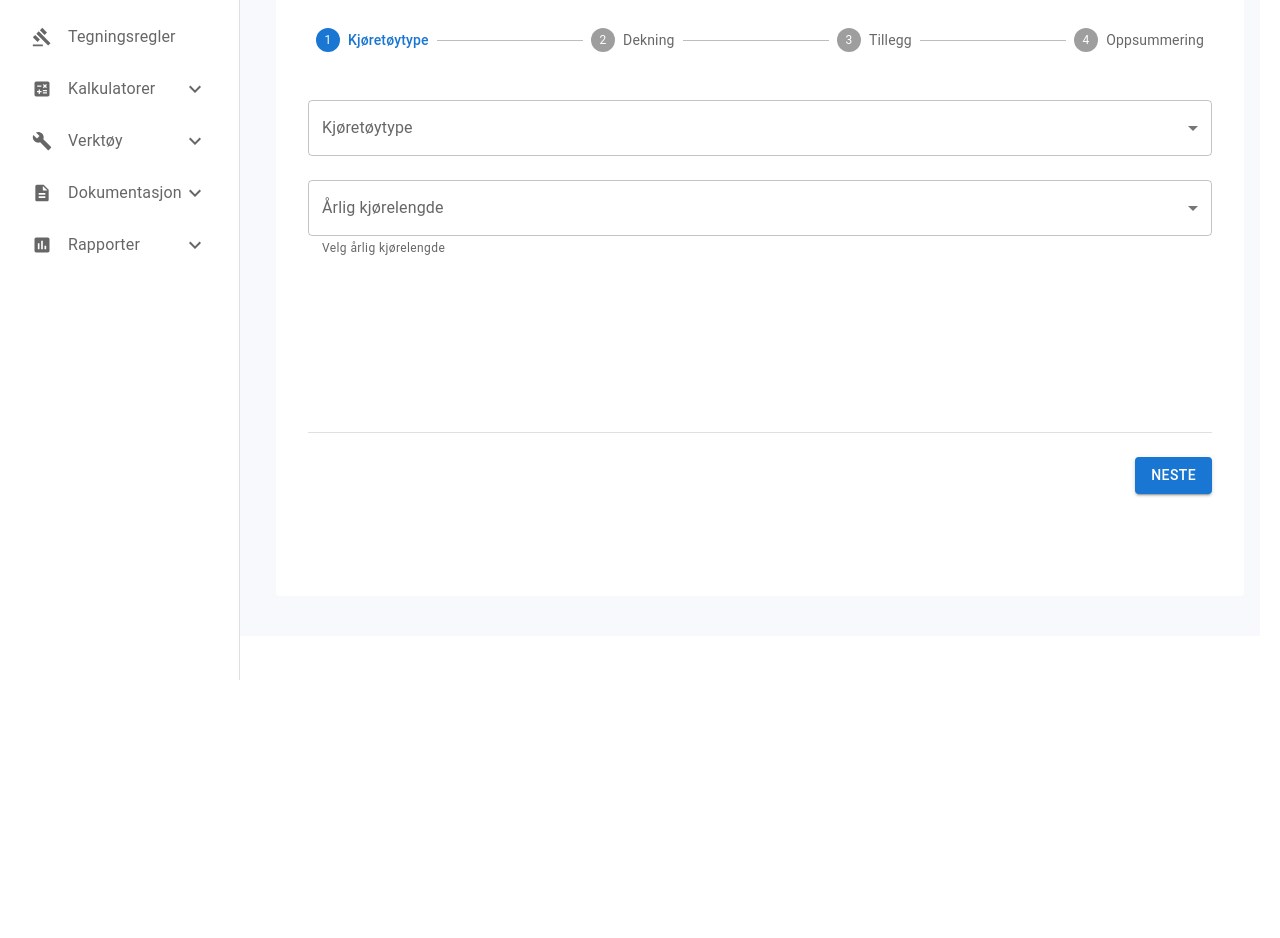
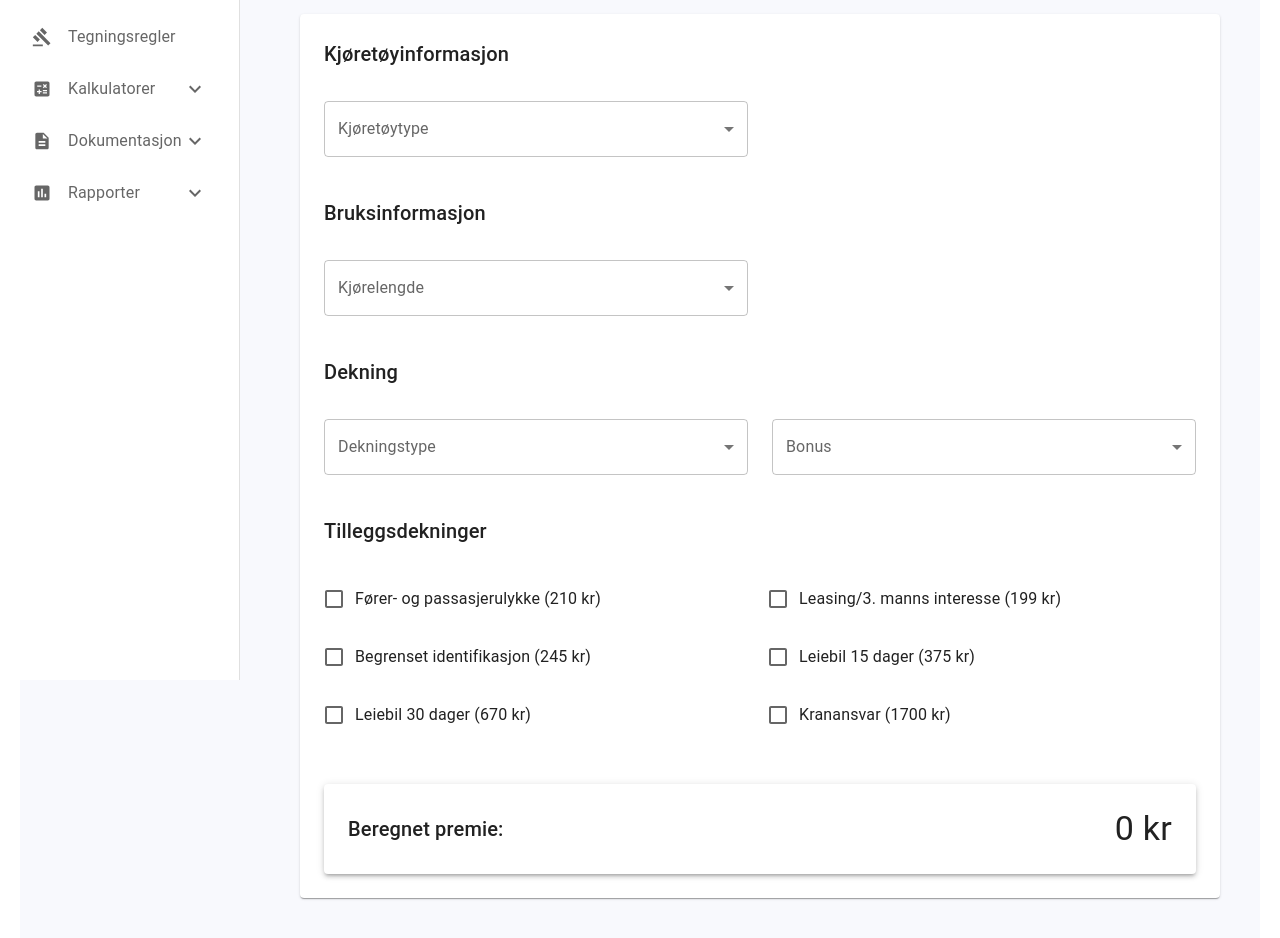
Before and after one commit to Byggmesterforsikring/byggbot, a React app: page /#/calculators/auto in a window 1280 px wide. Shown: the part 120-1058 px from the top of the page. Before the commit the page ends 800 px from the top, so only its background shows below. Built offline with nearby package versions, Linux system fonts and the light colour scheme.

Commit message:
fikset auto-kalkulator, det gjenstår litt småtteri på logikk, men tariffen er korrekt

```diff
--- a/src/components/Auto/AutoCalculator.js
+++ b/src/components/Auto/AutoCalculator.js
@@ -1,149 +1,237 @@
 import React, { useState } from 'react';
 import {
-  Stepper,
-  Step,
-  StepLabel,
+  Box,
+  Paper,
   Typography,
-  Box,
-  Button,
-  Paper
+  TextField,
+  FormControl,
+  InputLabel,
+  Select,
+  MenuItem,
+  Grid,
+  Checkbox,
+  FormControlLabel
 } from '@mui/material';
-import { useNavigate } from 'react-router-dom';
-import { Home } from '@mui/icons-material';
-
-import VehicleTypeStep from './steps/VehicleTypeStep';
-import CoverageStep from './steps/CoverageStep';
-import ExtrasStep from './steps/ExtrasStep';
-import SummaryStep from './steps/SummaryStep';
-
-const steps = ['Kjøretøytype', 'Dekning', 'Tillegg', 'Oppsummering'];
+import {
+  VEHICLE_TYPES,
+  COVERAGE_TYPES,
+  BONUS_LEVELS,
+  BUDGET_CAR_BRANDS,
+  MILEAGE_OPTIONS,
+  EXTRAS,
+  TARIFFS
+} from './constants/tariffData';
 
 function AutoCalculator() {
-  const navigate = useNavigate();
-  const [activeStep, setActiveStep] = useState(0);
   const [formData, setFormData] = useState({
     vehicleType: '',
+    carBrand: '',  // For budget cars
     mileage: '',
     coverage: '',
     bonusLevel: '',
-    extras: ['driverAccident'],
-    carBrand: ''
+    extras: []
   });
 
-  const handleNext = () => {
-    setActiveStep((prevStep) => prevStep + 1);
+  const handleChange = (event) => {
+    const { name, value } = event.target;
+    setFormData(prevData => ({
+      ...prevData,
+      [name]: value
+    }));
   };
 
-  const handleBack = () => {
-    setActiveStep((prevStep) => prevStep - 1);
+  const handleExtraChange = (extraId) => {
+    setFormData(prevData => ({
+      ...prevData,
+      extras: prevData.extras.includes(extraId)
+        ? prevData.extras.filter(id => id !== extraId)
+        : [...prevData.extras, extraId]
+    }));
   };
 
-  const handleFormChange = (field, value) => {
-    setFormData(prev => {
-      const newData = {
-        ...prev,
-        [field]: value
-      };
+  const calculatePremium = () => {
+    if (!formData.vehicleType || !formData.coverage || !formData.bonusLevel || !formData.mileage) {
+      return 0;
+    }
 
-      if (field === 'coverage' && value !== 'FULL_KASKO') {
-        const kaskoOnly = ['leasing', 'rentalCar15', 'rentalCar30'];
-        newData.extras = prev.extras.filter(extra => !kaskoOnly.includes(extra));
-      }
+    // Get base premium from tariff
+    let basePremium = TARIFFS[formData.vehicleType]?.[formData.coverage]?.[formData.bonusLevel] || 0;
 
-      return newData;
-    });
-  };
+    // Apply mileage factor
+    const mileageOption = MILEAGE_OPTIONS.find(opt => opt.value === parseInt(formData.mileage));
+    if (mileageOption) {
+      basePremium *= mileageOption.factor;
+    }
 
-  const getStepContent = (step) => {
-    switch (step) {
-      case 0:
-        return <VehicleTypeStep
-          formData={formData}
-          onChange={handleFormChange}
-        />;
-      case 1:
-        return <CoverageStep
-          formData={formData}
-          onChange={handleFormChange}
-        />;
-      case 2:
-        return <ExtrasStep
-          formData={formData}
-          onChange={handleFormChange}
-        />;
-      case 3:
-        return <SummaryStep formData={formData} />;
-      default:
-        return 'Ukjent steg';
-    }
+    // Add extras
+    const extrasCost = formData.extras.reduce((sum, extraId) => {
+      const extra = EXTRAS.find(e => e.id === extraId);
+      return sum + (extra?.price || 0);
+    }, 0);
+
+    return Math.round(basePremium + extrasCost);
   };
 
   return (
-    <Box>
-      <Box sx={{
-        display: 'flex',
-        justifyContent: 'space-between',
-        alignItems: 'center',
-        mb: 4
-      }}>
-        <Typography variant="h5" component="h1">
-          Auto Kalkulator
-        </Typography>
-      </Box>
+    <Box sx={{ maxWidth: 1200, mx: 'auto', p: 3 }}>
+      <Typography variant="h4" gutterBottom>
+        Auto Kalkulator
+      </Typography>
 
-      <Paper
-        elevation={0}
-        sx={{
-          bgcolor: 'white',
-          p: 4,
-          borderRadius: 1,
-          minHeight: '600px'
-        }}
-      >
-        <Stepper
-          activeStep={activeStep}
-          sx={{
-            mb: 6,
-            '& .MuiStepLabel-root .Mui-completed': {
-              color: 'primary.main'
-            },
-            '& .MuiStepLabel-root .Mui-active': {
-              color: 'primary.main'
-            }
-          }}
-        >
-          {steps.map((label) => (
-            <Step key={label}>
-              <StepLabel>{label}</StepLabel>
-            </Step>
-          ))}
-        </Stepper>
+      <Paper sx={{ p: 3, mt: 2 }}>
+        <Grid container spacing={3}>
+          {/* Vehicle Information */}
+          <Grid item xs={12}>
+            <Typography variant="h6" gutterBottom>
+              Kjøretøyinformasjon
+            </Typography>
+          </Grid>
 
-        <Box sx={{ minHeight: '300px' }}>
-          {getStepContent(activeStep)}
-        </Box>
+          <Grid item xs={12} md={6}>
+            <FormControl fullWidth>
+              <InputLabel>Kjøretøytype</InputLabel>
+              <Select
+                name="vehicleType"
+                value={formData.vehicleType}
+                onChange={handleChange}
+                label="Kjøretøytype"
+              >
+                {Object.entries(VEHICLE_TYPES).map(([key, label]) => (
+                  <MenuItem key={key} value={key}>{label}</MenuItem>
+                ))}
+              </Select>
+            </FormControl>
+          </Grid>
 
-        <Box sx={{
-          display: 'flex',
-          justifyContent: 'flex-end',
-          mt: 4,
-          pt: 3,
-          borderTop: '1px solid',
-          borderColor: 'divider'
-        }}>
-          {activeStep !== 0 && (
-            <Button onClick={handleBack} sx={{ mr: 1 }}>
-              Tilbake
-            </Button>
+          {formData.vehicleType === 'BUDGET' && (
+            <Grid item xs={12} md={6}>
+              <FormControl fullWidth>
+                <InputLabel>Bilmerke</InputLabel>
+                <Select
+                  name="carBrand"
+                  value={formData.carBrand}
+                  onChange={handleChange}
+                  label="Bilmerke"
+                >
+                  {BUDGET_CAR_BRANDS.map(brand => (
+                    <MenuItem key={brand} value={brand}>{brand}</MenuItem>
+                  ))}
+                </Select>
+              </FormControl>
+            </Grid>
           )}
-          <Button
-            variant="contained"
-            onClick={handleNext}
-            disabled={activeStep === steps.length - 1}
-          >
-            NESTE
-          </Button>
-        </Box>
+
+          {/* Usage Information */}
+          <Grid item xs={12}>
+            <Typography variant="h6" gutterBottom sx={{ mt: 2 }}>
+              Bruksinformasjon
+            </Typography>
+          </Grid>
+
+          <Grid item xs={12} md={6}>
+            <FormControl fullWidth>
+              <InputLabel>Kjørelengde</InputLabel>
+              <Select
+                name="mileage"
+                value={formData.mileage}
+                onChange={handleChange}
+                label="Kjørelengde"
+              >
+                {MILEAGE_OPTIONS.map(option => (
+                  <MenuItem key={option.value} value={option.value}>
+                    {option.label}
+                  </MenuItem>
+                ))}
+              </Select>
+            </FormControl>
+          </Grid>
+
+          {/* Coverage Options */}
+          <Grid item xs={12}>
+            <Typography variant="h6" gutterBottom sx={{ mt: 2 }}>
+              Dekning
+            </Typography>
+          </Grid>
+
+          <Grid item xs={12} md={6}>
+            <FormControl fullWidth>
+              <InputLabel>Dekningstype</InputLabel>
+              <Select
+                name="coverage"
+                value={formData.coverage}
+                onChange={handleChange}
+                label="Dekningstype"
+              >
+                {Object.entries(COVERAGE_TYPES).map(([key, label]) => (
+                  <MenuItem key={key} value={key}>{label}</MenuItem>
+                ))}
+              </Select>
+            </FormControl>
+          </Grid>
+
+          <Grid item xs={12} md={6}>
+            <FormControl fullWidth>
+              <InputLabel>Bonus</InputLabel>
+              <Select
+                name="bonusLevel"
+                value={formData.bonusLevel}
+                onChange={handleChange}
+                label="Bonus"
+              >
+                {BONUS_LEVELS.map(level => (
+                  <MenuItem key={level} value={level}>{level}</MenuItem>
+                ))}
+              </Select>
+            </FormControl>
+          </Grid>
+
+          {/* Extras */}
+          <Grid item xs={12}>
+            <Typography variant="h6" gutterBottom sx={{ mt: 2 }}>
+              Tilleggsdekninger
+            </Typography>
+          </Grid>
+
+          <Grid item xs={12}>
+            <Grid container spacing={2}>
+              {EXTRAS.map(extra => (
+                <Grid item xs={12} md={6} key={extra.id}>
+                  <FormControlLabel
+                    control={
+                      <Checkbox
+                        checked={formData.extras.includes(extra.id)}
+                        onChange={() => handleExtraChange(extra.id)}
+                      />
+                    }
+                    label={`${extra.label} (${extra.price} kr)`}
+                  />
+                </Grid>
+              ))}
+            </Grid>
+          </Grid>
+
+          {/* Premium Display */}
+          <Grid item xs={12}>
+            <Paper
+              elevation={3}
+              sx={{
+                p: 3,
+                mt: 3,
+                bgcolor: 'primary.lighter',
+                display: 'flex',
+                justifyContent: 'space-between',
+                alignItems: 'center'
+              }}
+            >
+              <Typography variant="h6">
+                Beregnet premie:
+              </Typography>
+              <Typography variant="h4">
+                {calculatePremium().toLocaleString('nb-NO')} kr
+              </Typography>
+            </Paper>
+          </Grid>
+        </Grid>
       </Paper>
     </Box>
   );
--- a/src/components/Auto/constants/tariffData.js
+++ b/src/components/Auto/constants/tariffData.js
@@ -48,11 +48,6 @@ export const EXTRAS = [
     price: 245.00
   },
   {
-    id: 'fireTheft',
-    label: 'Brann/Tyveri',
-    price: 619.50
-  },
-  {
     id: 'rentalCar15',
     label: 'Leiebil 15 dager',
     price: 375.00
@@ -83,56 +78,56 @@ export const TARIFFS = {
       '-10%': 6488
     },
     PARTIAL_KASKO: {
-      '75%': 4123,
-      '70%': 4498,
-      '60%': 4948,
-      '50%': 5570,
-      '40%': 6189,
-      '30%': 6850,
-      '20%': 7634,
-      '-10%': 9079
+      '75%': 6028,
+      '70%': 6571,
+      '60%': 7234,
+      '50%': 8138,
+      '40%': 9042,
+      '30%': 10006,
+      '20%': 11152,
+      '-10%': 13262
     },
     FULL_KASKO: {
-      '75%': 6598,
-      '70%': 7197,
-      '60%': 7917,
-      '50%': 8907,
-      '40%': 9897,
-      '30%': 10960,
-      '20%': 12214,
-      '-10%': 14526
+      '75%': 9359,
+      '70%': 10201,
+      '60%': 11231,
+      '50%': 12634,
+      '40%': 14038,
+      '30%': 15536,
+      '20%': 17314,
+      '-10%': 20589
     }
   },
   ELECTRIC_LIGHT: {
     LIABILITY: {
-      '75%': 2359,
-      '70%': 2572,
-      '60%': 2831,
-      '50%': 3185,
-      '40%': 3539,
-      '30%': 3917,
-      '20%': 4365,
-      '-10%': 5190
+      '75%': 3250,
+      '70%': 3542,
+      '60%': 3900,
+      '50%': 4387,
+      '40%': 4874,
+      '30%': 5394,
+      '20%': 6012,
+      '-10%': 7149
     },
     PARTIAL_KASKO: {
-      '75%': 3298,
-      '70%': 3598,
-      '60%': 3958,
-      '50%': 4456,
-      '40%': 4951,
-      '30%': 5480,
-      '20%': 6107,
-      '-10%': 7263
+      '75%': 6476,
+      '70%': 7059,
+      '60%': 7771,
+      '50%': 8742,
+      '40%': 9714,
+      '30%': 10750,
+      '20%': 11980,
+      '-10%': 14247
     },
     FULL_KASKO: {
-      '75%': 5278,
-      '70%': 5758,
-      '60%': 6334,
-      '50%': 7126,
-      '40%': 7918,
-      '30%': 8768,
-      '20%': 9771,
-      '-10%': 11621
+      '75%': 10139,
+      '70%': 11051,
+      '60%': 12166,
+      '50%': 13687,
+      '40%': 15208,
+      '30%': 16830,
+      '20%': 18757,
+      '-10%': 22305
     }
   },
   // ... fortsetter med andre kjøretøytyper
@@ -141,34 +136,34 @@ export const TARIFFS = {
 // Spesialtariff for rimeligere biler
 export const BUDGET_TARIFFS = {
   LIABILITY: {
-    '75%': 2359,
-    '70%': 2572,
-    '60%': 2831,
-    '50%': 3185,
-    '40%': 3539,
-    '30%': 3917,
-    '20%': 4365,
-    '-10%': 5190
+    '75%': 2949,
+    '70%': 3215,
+    '60%': 3359,
+    '50%': 3981,
+    '40%': 4424,
+    '30%': 4896,
+    '20%': 5456,
+    '-10%': 6488
   },
   PARTIAL_KASKO: {
-    '75%': 3298,
-    '70%': 3598,
-    '60%': 3958,
-    '50%': 4456,
-    '40%': 4951,
-    '30%': 5480,
-    '20%': 6107,
-    '-10%': 7263
+    '75%': 4822,
+    '70%': 5256,
+    '60%': 5787,
+    '50%': 6510,
+    '40%': 7234,
+    '30%': 8005,
+    '20%': 8921,
+    '-10%': 10609
   },
   FULL_KASKO: {
-    '75%': 5278,
-    '70%': 5758,
-    '60%': 6334,
-    '50%': 7126,
-    '40%': 7918,
-    '30%': 8768,
-    '20%': 9771,
-    '-10%': 11621
+    '75%': 6926,
+    '70%': 7549,
+    '60%': 8311,
+    '50%': 9349,
+    '40%': 10388,
+    '30%': 11496,
+    '20%': 12812,
+    '-10%': 15236
   }
 };
 
--- a/src/components/HomePage.js
+++ b/src/components/HomePage.js
@@ -32,38 +32,6 @@ function HomePage() {
           CalcPro v1.0.2
         </Typography>
       </Box>
-
-      {/* Produktkort */}
-      <Grid container spacing={4}>
-        <Grid item xs={12} sm={6} md={3}>
-          <ProductCard
-            title="Auto"
-            icon={<DirectionsCar sx={{ fontSize: 60 }} />}
-            onClick={() => navigate('/calculators/auto')}
-          />
-        </Grid>
-        <Grid item xs={12} sm={6} md={3}>
-          <ProductCard
-            title="Tilhenger"
-            icon={<LocalShipping sx={{ fontSize: 60 }} />}
-            onClick={() => navigate('/calculators/trailer')}
-          />
-        </Grid>
-        <Grid item xs={12} sm={6} md={3}>
-          <ProductCard
-            title="Garanti"
-            icon={<Security sx={{ fontSize: 60 }} />}
-            onClick={() => navigate('/calculators/warranty')}
-          />
-        </Grid>
-        <Grid item xs={12} sm={6} md={3}>
-          <ProductCard
-            title="Andre Produkter"
-            icon={<More sx={{ fontSize: 60 }} />}
-            onClick={() => navigate('/tools')}
-          />
-        </Grid>
-      </Grid>
     </>
   );
 }
--- a/src/constants/menuStructure.js
+++ b/src/constants/menuStructure.js
@@ -21,38 +21,6 @@ export const MENU_ITEMS = [
         label: 'Auto',
         path: '/calculators/auto'
       },
-      {
-        id: 'trailer',
-        label: 'Tilhenger',
-        path: '/calculators/trailer'
-      },
-      {
-        id: 'warranty',
-        label: 'Garanti',
-        path: '/calculators/warranty'
-      }
-    ]
-  },
-  {
-    id: 'tools',
-    label: 'Verktøy',
-    icon: 'Build',
-    subItems: [
-      {
-        id: 'sales-tools',
-        label: 'Salgsverktøy',
-        path: '/tools/sales'
-      },
-      {
-        id: 'claims-tools',
-        label: 'Skadeverktøy',
-        path: '/tools/claims'
-      },
-      {
-        id: 'warranty-tools',
-        label: 'Garantiverktøy',
-        path: '/tools/warranty'
-      }
     ]
   },
   {
```
Also changed, not shown: src/components/Home.jsx (deleted, +0 -13 lines).
